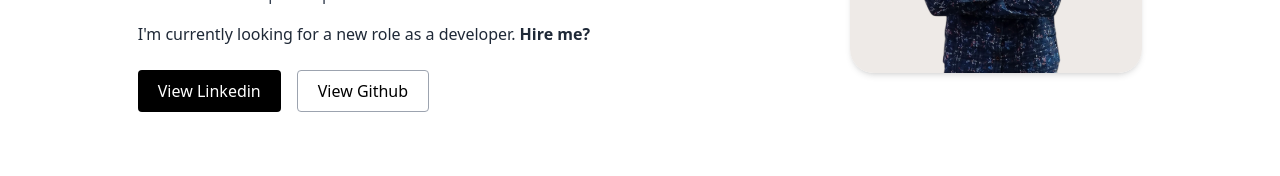
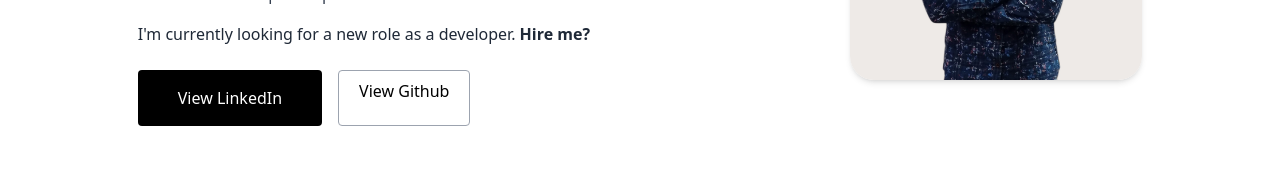
Before and after one commit to RahulYadav242/portfolio, a React (Vite) app: page / in a window 1280 px wide. Shown: the part 434-610 px from the top of the page. Built offline with nearby package versions, Linux system fonts and the light colour scheme.

Commit message:
Update ProfileSection.jsx

```diff
--- a/src/ProfileSection.jsx
+++ b/src/ProfileSection.jsx
@@ -133,9 +133,18 @@ const ProfileSection = () => {
 
           </p>
 
+
+
           <div className="mt-6 flex gap-4">
             <button className="bg-black text-white px-5 py-2 rounded hover:bg-gray-800 transition">
-              View Linkedin
+             <a
+    href="https://www.linkedin.com/in/rahul-yadav-b565b5298"
+    target="_blank"
+    rel="noopener noreferrer"
+    className="bg-black text-white px-5 py-2 rounded hover:bg-gray-800 transition inline-block"
+  >
+    View LinkedIn
+  </a>
             </button>
             <a
               href="https://github.com/RahulYadav242"
```
